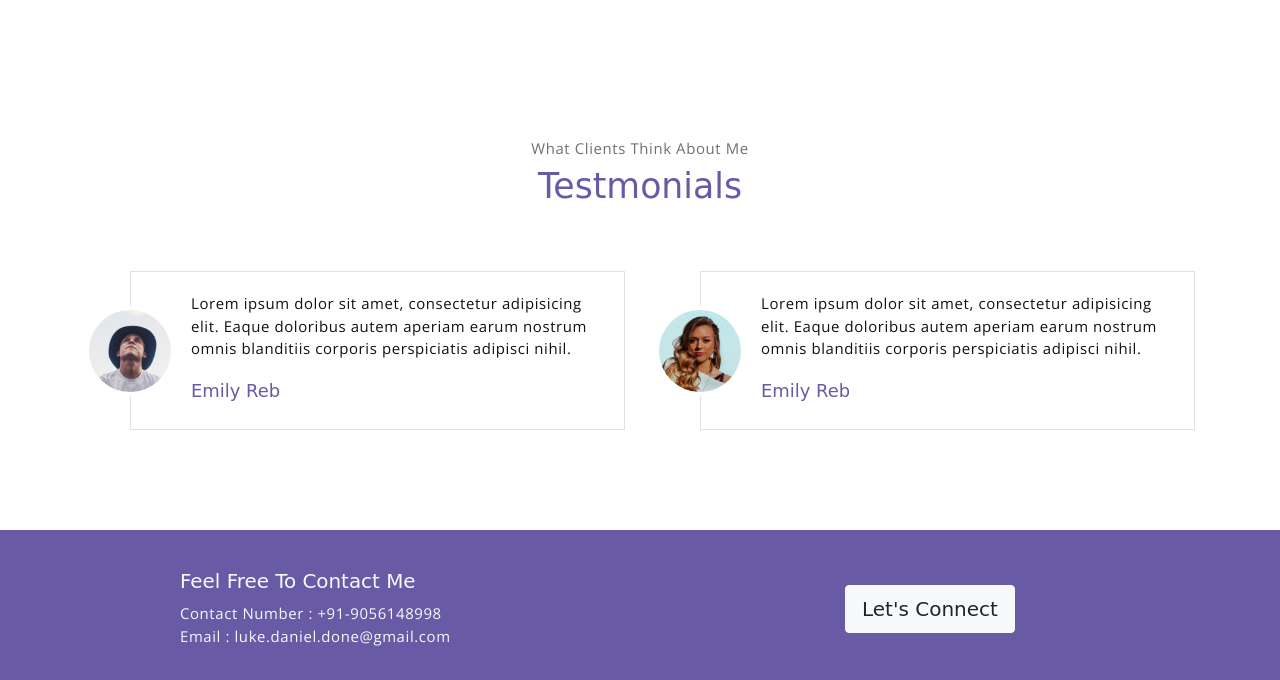
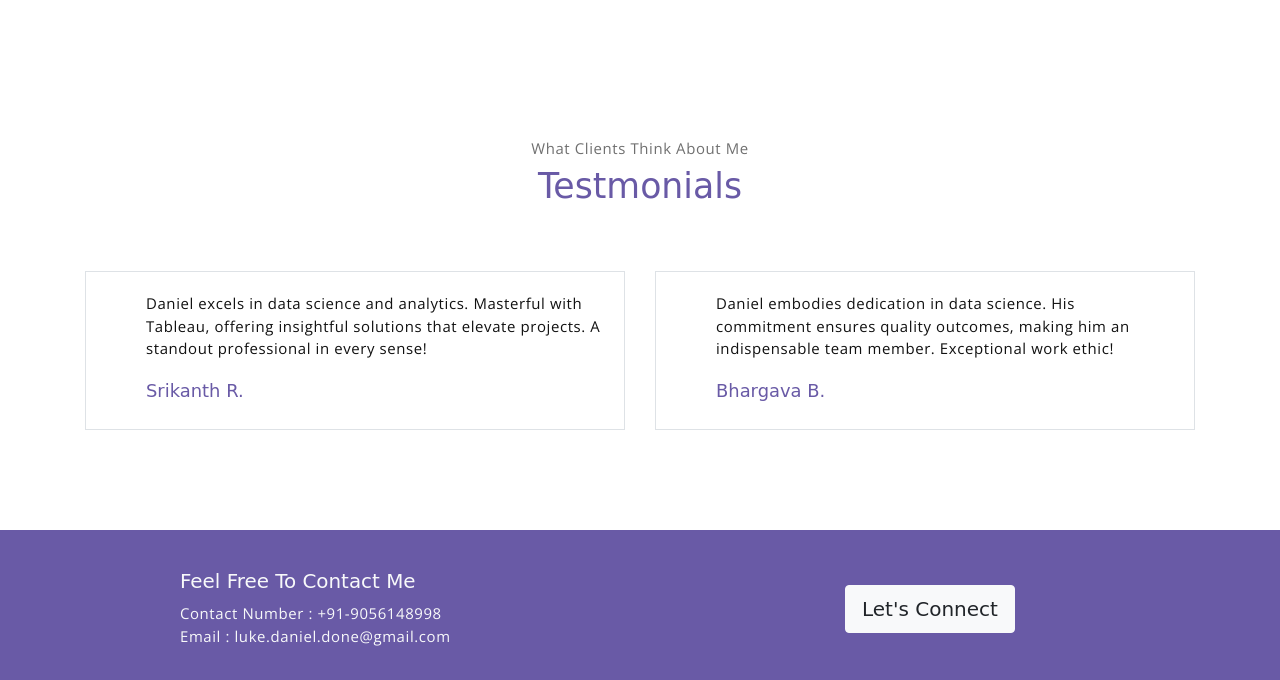
Before and after one commit to lukedanieldone/lukedanieldone.github.io, a plain HTML site: page index.html in a window 1280 px wide. Shown: the part 2224-2904 px from the top of the page. Drawn offline with nearby package versions, Linux system fonts and the light colour scheme; a web font is replaced by a local one.

Commit message:
Update index.html

```diff
--- a/index.html
+++ b/index.html
@@ -304,24 +304,24 @@
             <!-- row -->
             <div class="row">
                 <div class="col-md-6">
-                    <div class="testimonial-card">
+                    <div class="testimonial-card"> <!--
                         <div class="testimonial-card-img-holder">
                             <img src="assets/imgs/avatar2.jpg" class="testimonial-card-img" alt="Portfolio of Luke Daniel D.">
-                        </div>
+                        </div> -->
                         <div class="testimonial-card-body">
-                            <p class="testimonial-card-subtitle">Lorem ipsum dolor sit amet, consectetur adipisicing elit. Eaque doloribus autem aperiam earum nostrum omnis blanditiis corporis perspiciatis adipisci nihil.</p>
-                            <h6 class="testimonial-card-title">Emily Reb</h6>
+                            <p class="testimonial-card-subtitle"> Daniel excels in data science and analytics. Masterful with Tableau, offering insightful solutions that elevate projects. A standout professional in every sense!</p>
+                            <h6 class="testimonial-card-title">Srikanth R.</h6>
                         </div>
                     </div>
                 </div>
                 <div class="col-md-6">
-                    <div class="testimonial-card">
+                    <div class="testimonial-card"> <!--
                         <div class="testimonial-card-img-holder">
                             <img src="assets/imgs/avatar3.jpg" class="testimonial-card-img" alt="Portfolio of Luke Daniel D.">
-                        </div>
+                        </div> -->
                         <div class="testimonial-card-body">
-                            <p class="testimonial-card-subtitle">Lorem ipsum dolor sit amet, consectetur adipisicing elit. Eaque doloribus autem aperiam earum nostrum omnis blanditiis corporis perspiciatis adipisci nihil.</p>
-                            <h6 class="testimonial-card-title">Emily Reb</h6>
+                            <p class="testimonial-card-subtitle">Daniel embodies dedication in data science. His commitment ensures quality outcomes, making him an indispensable team member. Exceptional work ethic!</p>
+                            <h6 class="testimonial-card-title">Bhargava B.</h6>
                         </div>
                     </div>
                 </div>
```
